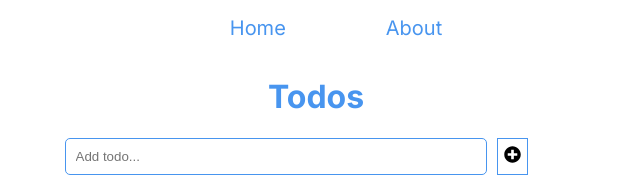
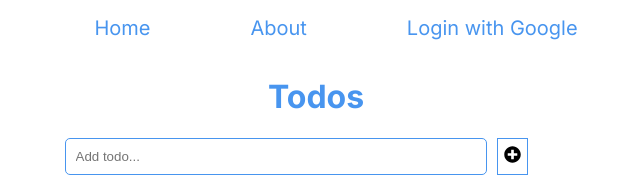
Before and after one commit to Nevr-git/API-Project-EFREI, a Next.js app: page / in a window 1280 px wide. Shown: the top 177 px of the page, without its empty margins (324-964 px from the left). Built offline with nearby package versions, Linux system fonts and the light colour scheme; no server answers.

Commit message:
So much mess

```diff
--- a/app/components/Navbar.js
+++ b/app/components/Navbar.js
@@ -15,6 +15,11 @@ const Navbar = () => {
       path: '/about',
       text: 'About',
     },
+    {
+      id: 3,
+      path: '/login',
+      text: 'Login with Google'
+    }
   ];
   return (
     <nav>
--- /dev/null
+++ b/app/components/RedirectButton.js
@@ -0,0 +1,20 @@
+"use client"
+
+import { useRouter } from 'next/router';
+
+const RedirectButton = () => {
+    const router = useRouter();
+
+    const handleRedirect = () => {
+        // Use the router to redirect to the microservice
+        router.push('http://localhost:3005/auth/google');
+    };
+
+    return (
+        <button onClick={handleRedirect} className="add-todo">
+            Login with Google
+        </button>
+    );
+};
+
+export default RedirectButton;
--- a/app/components/TodoContainer.js
+++ b/app/components/TodoContainer.js
@@ -7,6 +7,7 @@ import TodoList from './TodoList';
 import Header from './Header';
 import InputTodo from './InputTodo';
 import About from '../pages/About';
+import Login from '../pages/Login'
 import NotMatch from '../pages/NotMatch';
 import Navbar from './Navbar';
 import '../style.css';
@@ -76,6 +77,7 @@ const TodoContainer = () => {
             </div>
     )}
         />
+        <Route path="/login" element={<Login />} />
         <Route path="/about" element={<About />} />
         <Route path="*" element={<NotMatch />} />
       </Routes>
--- /dev/null
+++ b/app/pages/Login.js
@@ -0,0 +1,12 @@
+import React from 'react';
+import RedirectButton from '../components/RedirectButton';
+
+const Login = () => (
+
+    <div>
+        <RedirectButton />
+    </div>
+
+);
+
+export default Login;
--- a/app/pages/api/backend.js
+++ b/app/pages/api/backend.js
@@ -6,7 +6,7 @@ const BACKEND_PORT = process.env.BACKEND_PORT;
 const LOGIN_PORT = process.env.LOGIN_PORT;
 const TASKS_PORT = process.env.TASKS_PORT;
 
-export default createProxyMiddleware({ target: `http://localhost:${BACKEND_PORT}/login`, changeOrigin: true}));
+export default createProxyMiddleware({ target: `http://localhost:${BACKEND_PORT}/login`, changeOrigin: true});
 app.use('/login', createProxyMiddleware({ target: `http://localhost:${LOGIN_PORT}`, changeOrigin: true,
     onProxyReq: (proxyReq, req, res) => {
         console.log(`Proxying request to: http://localhost:${LOGIN_PORT}${req.url}`);
```
